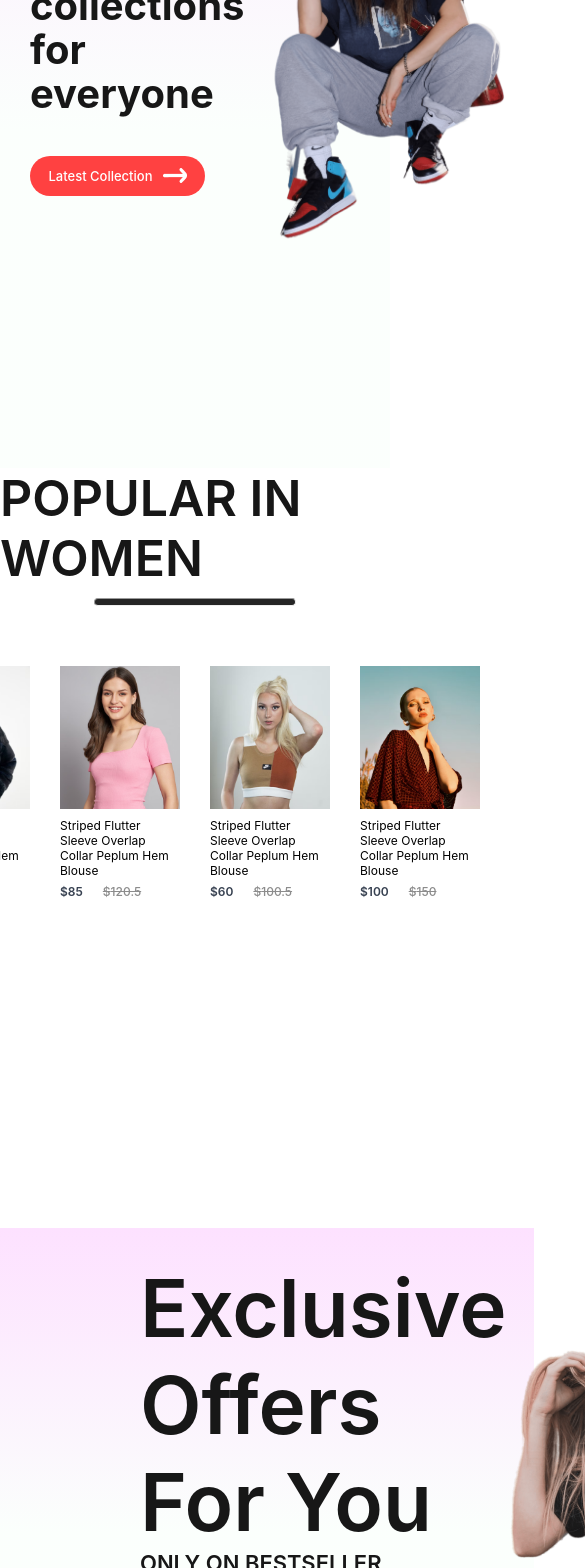
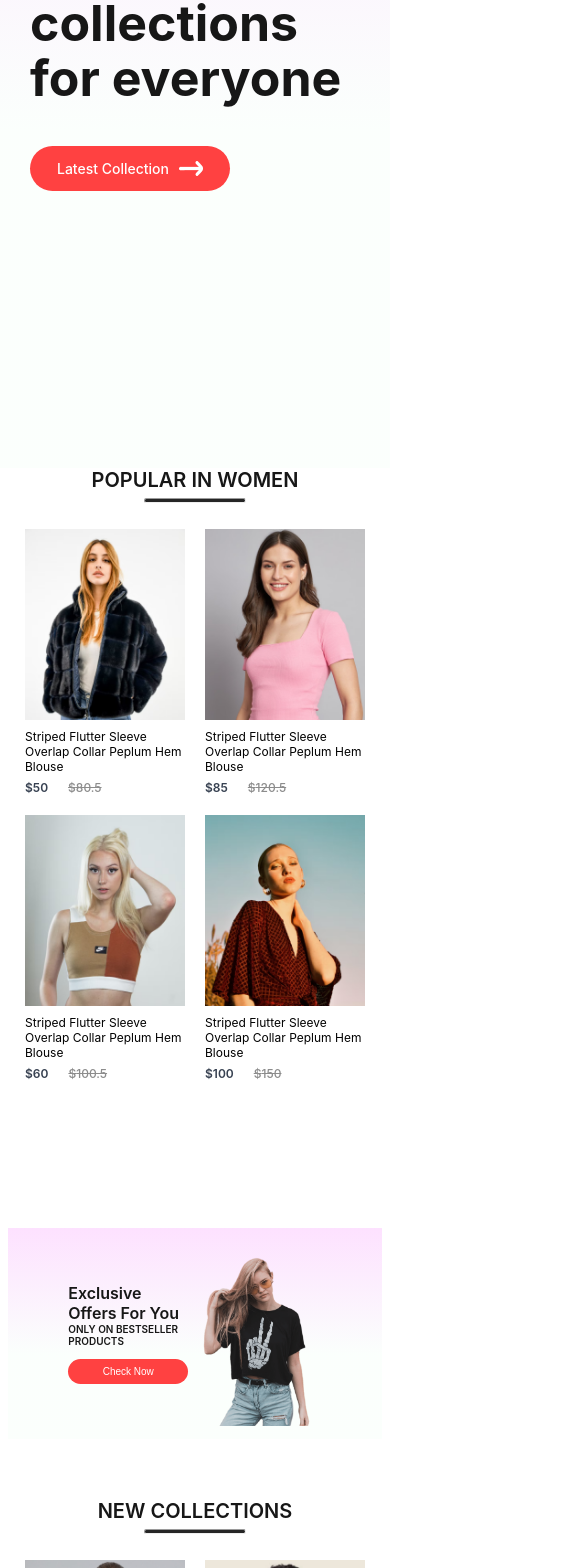
Before and after one commit to ajoossharma/e-commerce-project-, a React (Create React App) app in the folder frontend/: page / in a window 390 px wide. Shown: the part 432-2000 px from the top of the page, 585 px wide, since content can reach past the window. Built offline with nearby package versions, Linux system fonts and the light colour scheme.

Commit message:
added more media queries
made the site responsive for
1280px(monitors)
1024px(laptops)
800px(tablets)
500px(mobile devices)

```diff
--- a/frontend/src/components/Hero/Hero.css
+++ b/frontend/src/components/Hero/Hero.css
@@ -120,3 +120,26 @@
         width: 300px;
     }
 }
+@media(max-width:500px){
+    .hero{
+        flex-direction: column;
+    }
+    .hero-right{
+        display: none;
+    }
+    .hero-left h2{
+        font-size: 18px;
+    }
+    .hero-left p{
+        font-size: 50px;
+    }
+    .hero-hand-icon img{
+        width: 55px;
+    }
+    .hero-latest-btn{
+        width: 200px;
+        height: 45px;
+        font-size: 14px;
+    }
+
+}
--- a/frontend/src/components/Item/Item.css
+++ b/frontend/src/components/Item/Item.css
@@ -62,3 +62,11 @@
         font-size: 12px;
     }
 }
+@media(max-width:500px){
+    .item{
+        width: 160px;
+    }
+    .item img{
+        width: 160px;
+    }
+}
--- a/frontend/src/components/NewCollections/NewCollections.css
+++ b/frontend/src/components/NewCollections/NewCollections.css
@@ -9,7 +9,6 @@
     color: #171717;
     font-size: 50px;
     font-weight: 600;
-
 }
 .new-collections hr{
     width: 200px;
@@ -22,5 +21,52 @@
     grid-template-columns: 1fr 1fr 1fr 1fr;
     margin-top: 50px;
     gap: 30px;
+}
+@media(max-width:1280px){
+    .new-collections h1{
+        font-size: 40px;
+    }
+    .new-collections hr{
+        width: 160px;
+        height: 4px;
+    }
+    .collections{
+        gap: 20px;
+        margin-top: 30px;
+    }
+}
+@media(max-width:1024px){
+    .new-collections h1{
+        font-size: 30px;
+    }
+    .new-collections hr{
+        width: 120px;
+        height: 3px;
+    }
+    .collections{
+        gap: 15px;
+        margin-top: 20px;
+    }
+}
+@media(max-width:800px){
+    .new-collections{
+        gap: 6px;
+    }
+    .new-collections h1{
+        font-size: 20px;
+    }
+    .new-collections hr{
+        width: 100px;
 
+    }
+    .collections{
+        gap: 5px;
+    }
 }
+@media(max-width:500px){
+    .collections{
+        display: grid;
+        grid-template-columns: 1fr 1fr;
+        gap: 20px;
+    }
+}
--- a/frontend/src/components/NewsLetter/NewsLetter.css
+++ b/frontend/src/components/NewsLetter/NewsLetter.css
@@ -44,7 +44,6 @@
     font-family: Poppins;
     font-size: 16px;
 }
-
 .newsletter div button{
     width: 210px;
     height: 70px;
@@ -54,3 +53,98 @@
     font-size: 16px;
     cursor: pointer;
 }
+@media(max-width:1280px){
+    .newsletter{
+        padding: 0px 80px;
+        margin-bottom: 120px;
+        gap: 20px;
+    }
+    .newsletter h1{
+        font-size: 36px;
+    }
+    .newsletter p{
+        font-size: 16px;
+    }
+    .newsletter div{
+        width: 600px;
+        height: 60px;
+    }
+    .newsletter div input{
+        width: 400px;
+    }
+    .newsletter div button{
+        width: 160px;
+        height: 60px;
+    }
+}
+@media(max-width:1024px){
+    .newsletter{
+        margin-bottom: 60px;
+    }
+    .newsletter h1{
+        font-size: 30px;
+    }
+    .newsletter p{
+        font-size: 14px;
+    }
+    .newsletter div{
+        width: 500px;
+        height: 50px;
+    }
+    .newsletter div input{
+        width: 300px;
+        font-size: 14px;
+    }
+    .newsletter div button{
+        width: 120px;
+        height: 50px;
+        font-size: 14px;
+    }
+}
+@media(max-width:800px){
+    .newsletter{
+        margin-bottom: 30px;
+        height: 35vh;
+    }
+    .newsletter h1{
+        font-size: 18px;
+    }
+    .newsletter p{
+        font-size: 12px;
+    }
+    .newsletter div{
+        width: 400px;
+        height: 40px;
+    }
+    .newsletter div input{
+        width: 200px;
+        font-size: 13px;
+    }
+    .newsletter div button{
+        width: 100px;
+        height: 40px;
+        font-size: 13px;
+    }
+}
+@media(max-width:500px){
+    .newsletter{
+        height: 25vh;
+        width: 100%;
+        padding: 0;
+        gap: 15px;
+    }
+    .newsletter h1{
+        font-size: 16px;
+    }
+    .newsletter p{
+        font-size: 13px;
+        max-width: 200px;
+        text-align: center;
+    }
+    .newsletter div{
+        width: 290px;
+    }
+    .newsletter div input{
+        width: 130px;
+    }
+}
--- a/frontend/src/components/Offers/Offers.css
+++ b/frontend/src/components/Offers/Offers.css
@@ -42,3 +42,90 @@
     justify-content: flex-end;
     padding-top: 50px;
 }
+@media(max-width:1280px){
+    .offers{
+        padding: 0px 80px;
+        margin-bottom: 120px;
+    }
+    .offers-left h1{
+        font-size: 40px;
+    }
+    .offers-left p{
+        font-size: 18px;
+    }
+    .offers-right img{
+        width: 300px;
+    }
+    .offers-left button{
+        width: 220px;
+        height: 50px;
+        font-size: 18px;
+    }
+    .offers-right{
+        padding-top: 30px;
+    }
+}
+@media(max-width:1024px){
+    .offers{
+        padding: 0px 60px;
+        margin-bottom: 80px;
+        height: 40vh;
+    }
+    .offers-left h1{
+        font-size: 30px;
+    }
+    .offers-left p{
+        font-size: 16px;
+    }
+    .offers-right img{
+        width: 200px;
+    }
+    .offers-left button{
+        width: 160px;
+        height: 40px;
+        font-size: 16px;
+    }
+    .offers-right{
+        padding-top: 10px;
+    }
+}
+@media(max-width:800px){
+    .offers{
+        margin-bottom: 60px;
+    }
+    .offers-left h1{
+        font-size: 22px;
+    }
+    .offers-left p{
+        font-size: 13px;
+    }
+    .offers-right img{
+        width: 180px;
+    }
+    .offers-left button{
+        width: 140px;
+        height: 30px;
+        font-size: 12px;
+    }
+}
+@media(max-width:500px){
+    .offers{
+        height: 25vh;
+        margin-bottom: 60px;
+    }
+    .offers-left h1{
+        font-size: 16px;
+    }
+    .offers-left p{
+        font-size: 10px;
+    }
+    .offers-right img{
+        width: 120px;
+    }
+    .offers-left button{
+        width: 120px;
+        height: 25px;
+        font-size: 10px;
+        margin-top: 12px;
+    }
+}
--- a/frontend/src/components/Popular/Popular.css
+++ b/frontend/src/components/Popular/Popular.css
@@ -9,7 +9,6 @@
     color: #171717;
     font-size: 50px;
     font-weight: 600;
-
 }
 .popular hr{
     width: 200px;
@@ -21,5 +20,62 @@
     margin-top: 50px;
     display: flex;
     gap: 30px;
+}
+@media(max-width:1280px){
+    .popular{
+        height: 70vh;
+    }
+    .popular h1{
+        font-size: 40px;
+    }
+    .popular hr{
+        width: 160px;
+        height: 4px;
+    }
+    .popular-item{
+        gap: 20px;
+        margin-top: 30px;
+    }
+}
+@media(max-width:1024px){
+    .popular{
+        height: 60vh;
+    }
+    .popular h1{
+        font-size: 30px;
+    }
+    .popular hr{
+        width: 120px;
+        height: 3px;
+    }
+    .popular-item{
+        gap: 15px;
+        margin-top: 20px;
+    }
+}
+@media(max-width:800px){
+    .popular{
+        height: 50vh;
+        gap: 6px;
+    }
+    .popular h1{
+        font-size: 20px;
+    }
+    .popular hr{
+        width: 100px;
 
+    }
+    .popular-item{
+        gap: 5px;
+    }
 }
+@media(max-width:500px){
+    .popular{
+        height: 90vh;
+    }
+    .popular-item{
+        display: grid;
+        grid-template-columns: 1fr 1fr;
+        gap: 20px;
+    }
+}
```
